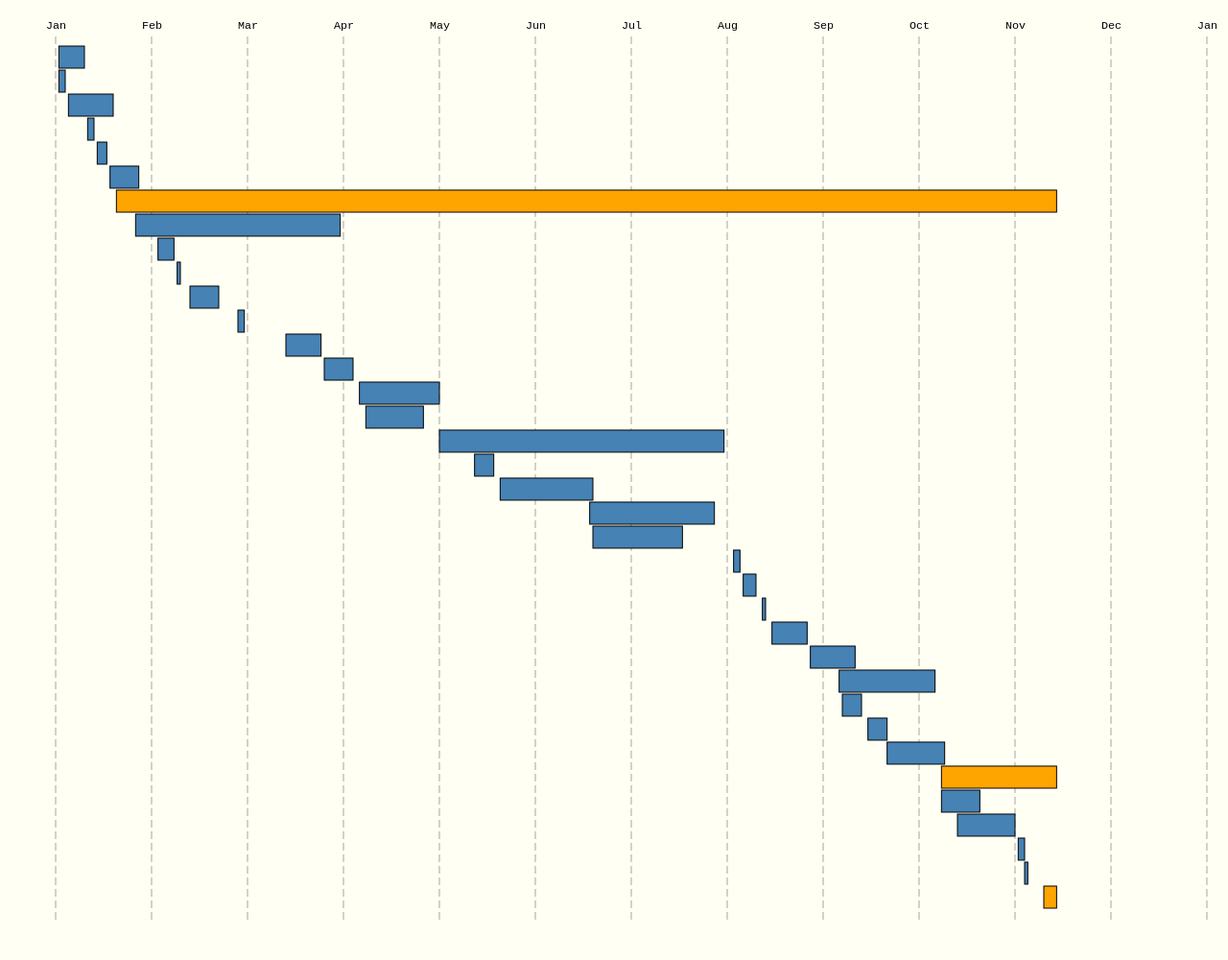
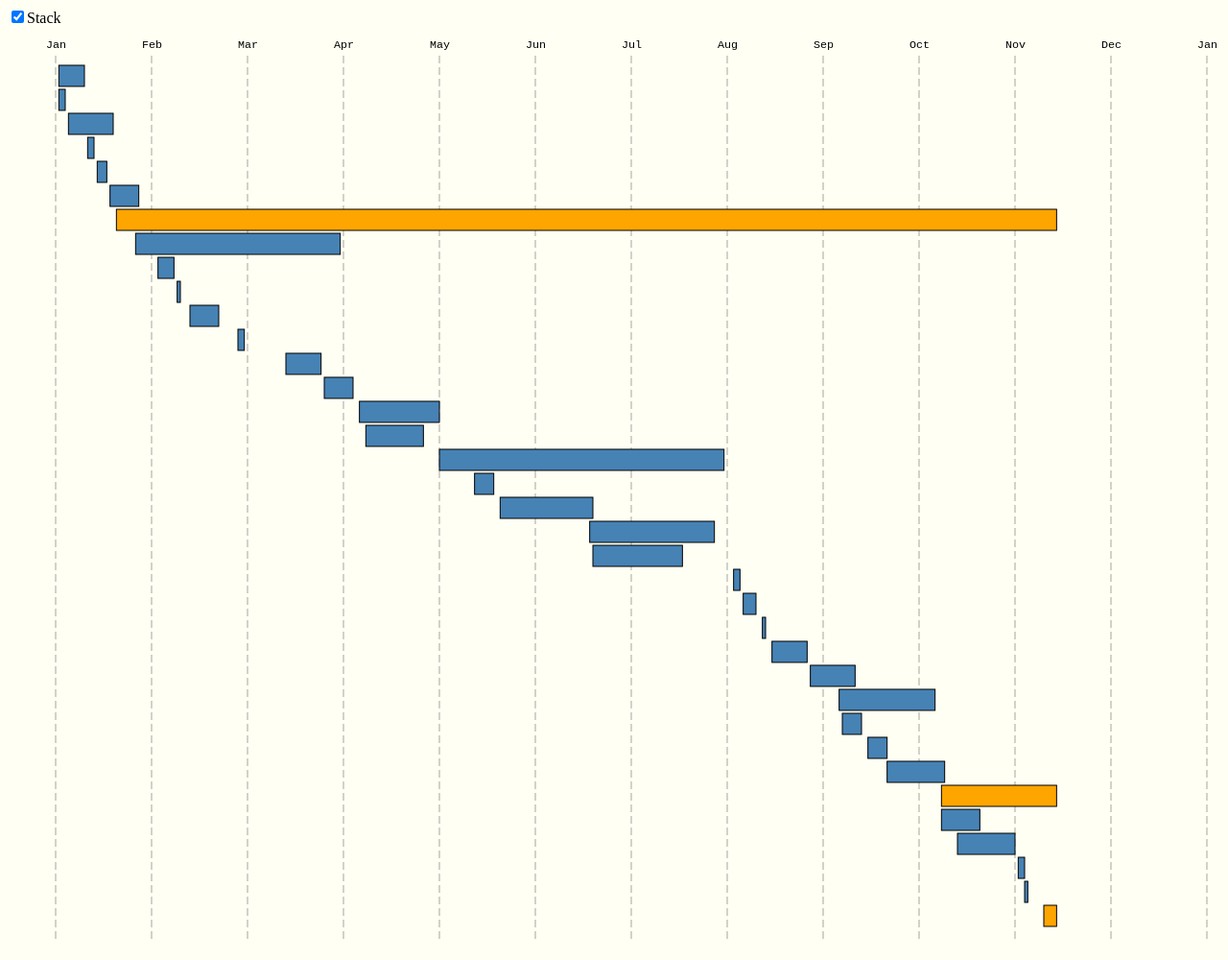
Before and after one commit to dtamai/book_timeline, a website: page index.html in a window 1280 px wide. Shown: the top 1000 px of the page at 96% size. Drawn offline with nearby package versions, Linux system fonts and the light colour scheme.

Commit message:
Enables unstacking the boxes
When unstacked the boxes take as few lines as possible so that they do
not overlap.

```diff
--- a/index.html
+++ b/index.html
@@ -6,13 +6,13 @@
 body {
   background: #FFFFF3;
 }
-.boxes rect {
+rect.box {
   fill: steelblue;
   stroke: black;
   stroke-width: 1px;
 }
 
-.boxes .in-progress rect {
+rect.box.in-progress {
   fill: orange;
 }
 
@@ -45,6 +45,7 @@ div.tooltip {
   </head>
 
   <body>
+    <label><input type="checkbox">Stack</label>
     <svg class="boxes"></svg>
 
     <script src="http://d3js.org/d3.v3.min.js" charset="utf-8"></script>
--- a/javascripts/timeline.js
+++ b/javascripts/timeline.js
@@ -43,34 +43,45 @@ load = function(source) {
       return;
     }
     x.domain([0, 30]);
+    rows.forEach(function(d) {
+      d.startX = x(dayOfYearFormat(d.dateStarted));
+      d.width = x(d.readingDuration);
+      d.endX = d.startX + d.width;
+    });
+    rows.sort(function(a, b) {
+      return a.dateStarted - b.dateStarted;
+    });
+    lanes = [];
+    laneFor = function(d) {
+      var lastLane = lanes.length - 1;
+      for(i = 0; i <= lastLane; i++) {
+        if (d.startX >= lanes[i]) {
+          return i;
+        }
+      }
+      return lastLane + 1;
+    };
+    rows.forEach(function(d, i, ary) {
+      lane = laneFor(d);
+      d.lane = lane;
+      lanes[lane] = d.endX;
+    });
 
     var svgRoot = d3.select(".boxes")
         .attr("width", width)
         .attr("height", 50 + height * rows.length);
 
-    var bar = svgRoot.selectAll("g.box")
+    var bar = svgRoot.selectAll(".box")
         .data(rows)
-      .enter().append("g")
-        .attr("transform", function(d, i) {
-          return "translate(" + (50 + x(dayOfYearFormat(d.dateStarted))) + ", " + (i * height + 40) + ")";
-        })
-
-    bar.classed("box", true);
-    bar.classed("in-progress", function(d) { return d.inProgress; });
-
-    bar.append("rect")
-        .attr("width", function(d) { return x(d.readingDuration); })
-        .attr("height", height - 2)
+      .enter().append("rect")
+        .attr("class", function(d) { return "box " + (d.inProgress ? "in-progress" : ""); })
+        .attr("width", function(d) { return d.width; })
+        .attr("height", height - 3)
+        .attr("x", function(d) { return 50 + d.startX; })
+        .attr("y", function(d) { return 40 + d.lane * height; })
         .on("mouseover", mouseover)
         .on("mousemove", mousemove)
         .on("mouseout", mouseout);
-
-    bar.append("text")
-        .attr("x", 5)
-        .attr("y", height/2)
-        .attr("dy", ".25em")
-        //.text(function(d) { return d.title; });
-        ;
 
     var tooltip = d3.select("body").append("div")
         .attr("class", "tooltip")
@@ -100,6 +111,28 @@ load = function(source) {
       tooltip.transition()
           .duration(500)
           .style("opacity", 1e-6);
+    }
+
+    d3.select("input").on("change", change);
+
+    var sortTimeout = setTimeout(function() {
+      d3.select("input").property("checked", true).each(change);
+    }, 2000);
+
+    function change() {
+      clearTimeout(sortTimeout);
+      var transition = svgRoot.transition().duration(750);
+
+      var doStack = this.checked;
+
+      transition.selectAll(".box")
+        .delay(function(d, i) { return i * 30; })
+        .attr("y", function(d, i) {
+          var posY = doStack
+            ? height * i
+            : height * d.lane;
+          return 40 + posY;
+        });
     }
 
   });
```
